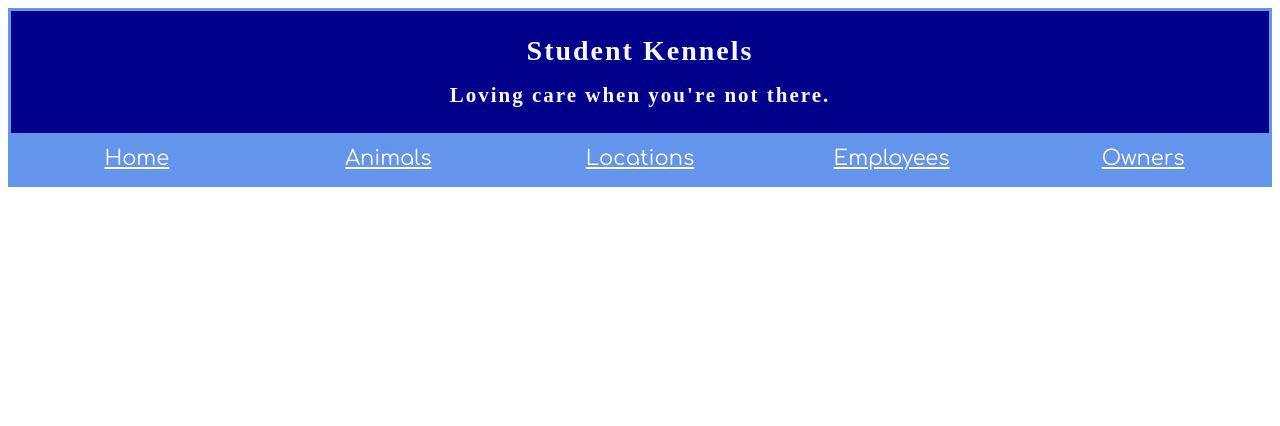
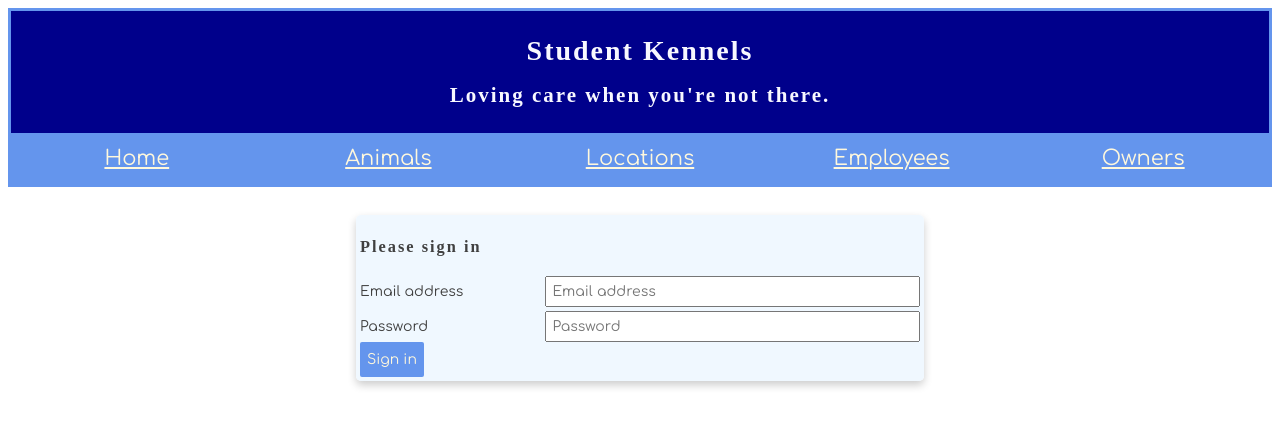
Before and after one commit to Alpttn/kennel-react, a React (Create React App) app: page /login in a window 1280 px wide. Shown: the top 426 px of the page. Built offline with nearby package versions, Linux system fonts and the light colour scheme; a web font is replaced by a local one.

Commit message:
working auth for all tabs in application but home

```diff
--- a/src/components/ApplicationViews.js
+++ b/src/components/ApplicationViews.js
@@ -1,4 +1,4 @@
-import { Route } from 'react-router-dom'
+import { Route, Redirect } from 'react-router-dom'
 import React, { Component } from 'react'
 import Home from './home/Home'
 import AnimalList from './animal/AnimalList'
@@ -11,19 +11,29 @@ import AnimalForm from './animal/AnimalForm'
 import EmployeeForm from './employee/EmployeeForm'
 import OwnerForm from './owner/OwnerForm'
 import LocationForm from './location/LocationForm'
+import Login from './auth/Login'
 
 
 
 class ApplicationViews extends Component {
 
+  // Check if credentials are in local storage
+  //returns true/false
+  isAuthenticated = () => localStorage.getItem("credentials") !== null
+
   render() {
     return (
       <React.Fragment>
+        <Route path="/login" component={Login} />
         <Route exact path="/" render={(props) => {
           return <Home />
         }} />
-        <Route exact path="/animals" render={(props) => {
-          return <AnimalList {...props} />
+        <Route exact path="/animals" render={props => {
+          if (this.isAuthenticated()) {
+            return <AnimalList {...props} />
+          } else {
+            return <Redirect to="/login" />
+          }
         }} />
         <Route path="/animals/:animalId(\d+)" render={(props) => {
           // Pass the animalId to the AnimalDetailComponent
@@ -33,7 +43,11 @@ class ApplicationViews extends Component {
           return <AnimalForm {...props} />
         }} />
         <Route exact path="/locations" render={(props) => {
+          if (this.isAuthenticated()) {
           return <LocationList {...props} />
+        } else {
+          return <Redirect to="/login" />
+        }
         }} />
         <Route path="/locations/:locationId(\d+)" render={(props) => {
           // Pass the animalId to the AnimalDetailComponent
@@ -43,13 +57,21 @@ class ApplicationViews extends Component {
           return <LocationForm {...props} />
         }} />
         <Route exact path="/employees" render={(props) => {
+          if (this.isAuthenticated()) {
           return <EmployeeList {...props} />
+        } else {
+          return <Redirect to="/login" />
+        }
         }} />
         <Route path="/employees/new" render={(props) => {
           return <EmployeeForm {...props} />
         }} />
         <Route exact path="/owners" render={(props) => {
+          if (this.isAuthenticated()) {
           return <OwnerList {...props} />
+        } else {
+          return <Redirect to="/login" />
+        }
         }} />
         <Route path="/owners/new" render={(props) => {
           return <OwnerForm {...props} />
--- /dev/null
+++ b/src/components/auth/Login.js
@@ -0,0 +1,63 @@
+import React, { Component } from "react"
+
+class Login extends Component {
+
+  // Set initial state
+  state = {
+    email: "",
+    password: ""
+  }
+
+  // Update state whenever an input field is edited
+  handleFieldChange = (evt) => {
+    const stateToChange = {}
+    stateToChange[evt.target.id] = evt.target.value
+    this.setState(stateToChange)
+  }
+
+  handleLogin = (e) => {
+    e.preventDefault()
+    /*
+        For now, just store the email and password that
+        the customer enters into local storage.
+    */
+    localStorage.setItem(
+        "credentials",
+        JSON.stringify({
+            email: this.state.email,
+            password: this.state.password
+        })
+    )
+    this.props.history.push("/animals");
+
+  }
+
+  render() {
+    return (
+      <form onSubmit={this.handleLogin}>
+        <fieldset>
+            <h3>Please sign in</h3>
+            <div className="formgrid">
+                <input onChange={this.handleFieldChange} type="email"
+                    id="email"
+                    placeholder="Email address"
+                    required="" autoFocus="" />
+                <label htmlFor="inputEmail">Email address</label>
+
+                <input onChange={this.handleFieldChange} type="password"
+                    id="password"
+                    placeholder="Password"
+                    required="" />
+                <label htmlFor="inputPassword">Password</label>
+            </div>
+            <button type="submit">
+                Sign in
+            </button>
+        </fieldset>
+      </form>
+    )
+  }
+
+}
+
+export default Login
```
